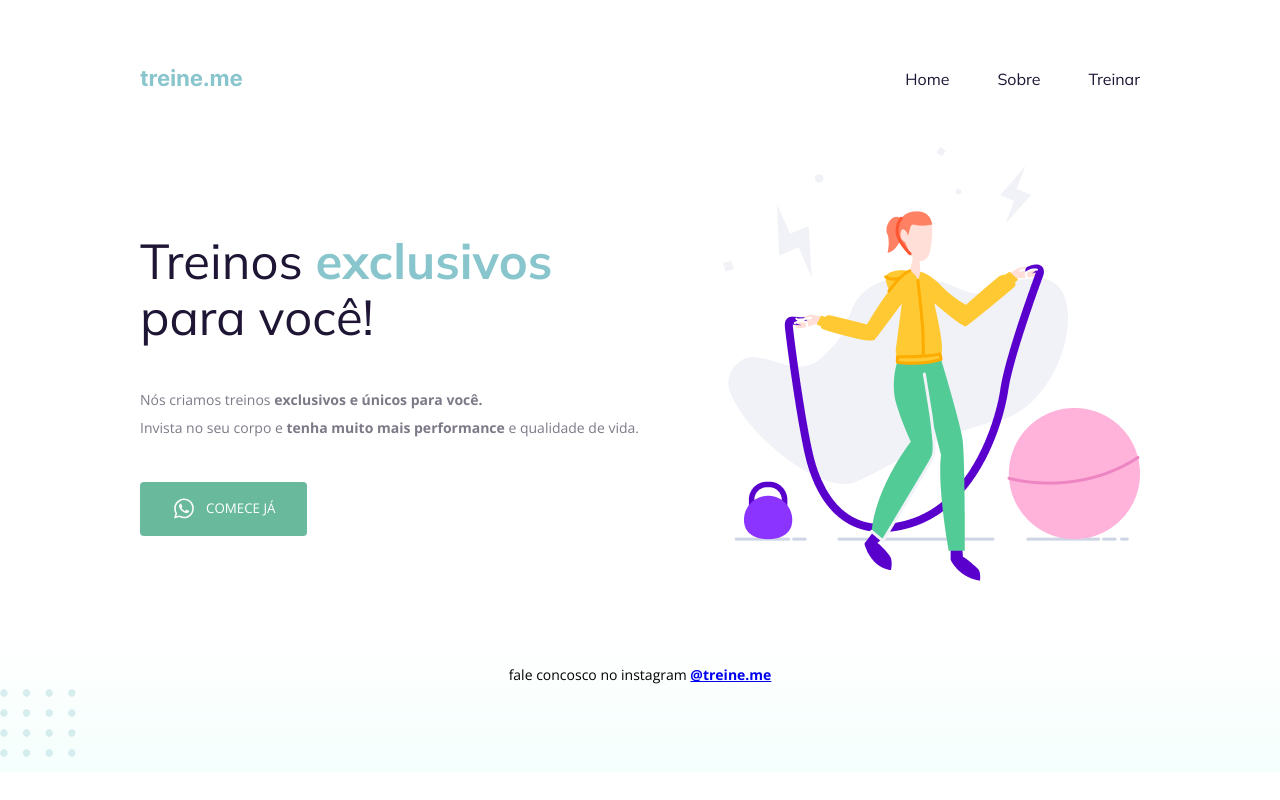
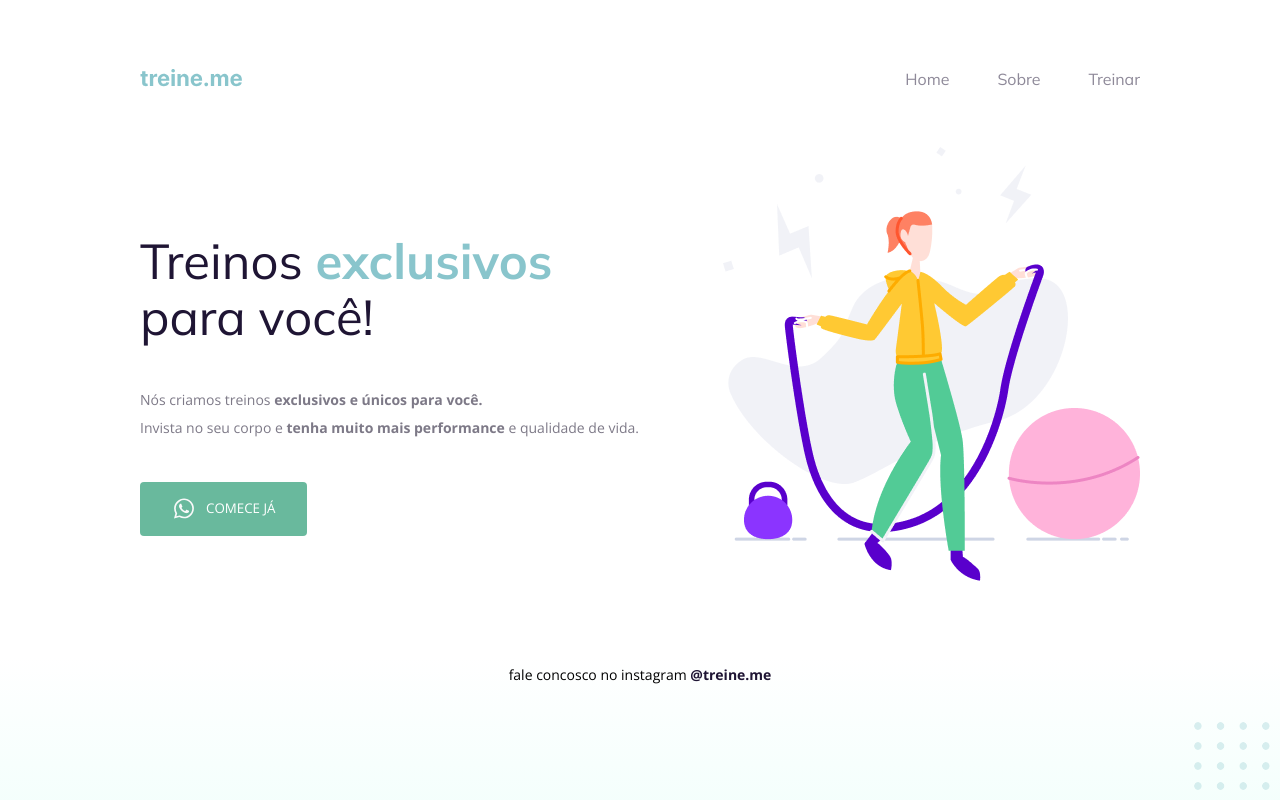
Before and after one commit to eudanielsilveira/treine.me, a plain HTML site: page index.html in a window 1280 px wide. Drawn offline with nearby package versions, Linux system fonts and the light colour scheme.

Commit message:
Finished project

```diff
--- a/index.html
+++ b/index.html
@@ -55,7 +55,7 @@
     </footer>
   </div>
 
-  <img src="images/balls.svg" alt="Bolinhas decorativas verdes no canto inferior direito da página">
+  <img id="balls" src="images/balls.svg" alt="Bolinhas decorativas verdes no canto inferior direito da página">
 </body>
 
 </html>
--- a/style.css
+++ b/style.css
@@ -4,11 +4,14 @@ body {
   font-family: 'Open Sans', sans-serif;
 
   background: linear-gradient(180deg, rgba(227, 255, 248, 0) 82.08%, rgba(227, 255, 248, 0.38) 100%);
+
+  min-height: 100vh;
 }
 .page {
   width: 1000px;
 
-  margin: 65px auto 0;
+  margin:0 auto;
+  padding: 65px;
 }
 
 nav {
@@ -26,13 +29,17 @@ ul {
   margin: 0;
   padding: 0;
 }
-ul li a {
+a {
   text-decoration: none;
   color: #1F1534;
+}
+ul li a {
+  opacity: 0.5;
 }
 /* Pseudo class */
 ul li a:hover {
   font-weight: bold;
+  opacity: 0.5;
 }
 
 h1, ul {
@@ -98,3 +105,9 @@ footer {
 footer a {
   font-weight: bold;
 }
+
+#balls {
+  position: fixed;
+  bottom: 0;
+  right: 0;
+}
```
